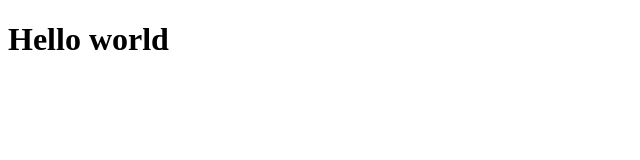
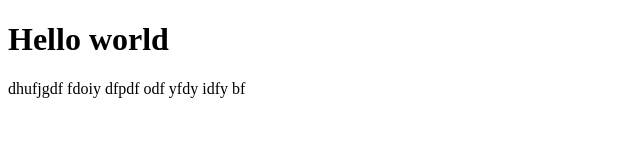
Before and after one commit to MadhuPutta/sample, a plain HTML site: page index.html in a window 1280 px wide. Shown: the whole page, without its empty margins (0-640 px from the left). Drawn offline with Linux system fonts and the light colour scheme.

Commit message:
added para

```diff
--- a/index.html
+++ b/index.html
@@ -8,5 +8,6 @@
 </head>
 <body>
     <h1>Hello world</h1>
+    <p>dhufjgdf fdoiy dfpdf odf yfdy idfy bf</p>
 </body>
 </html>
```
